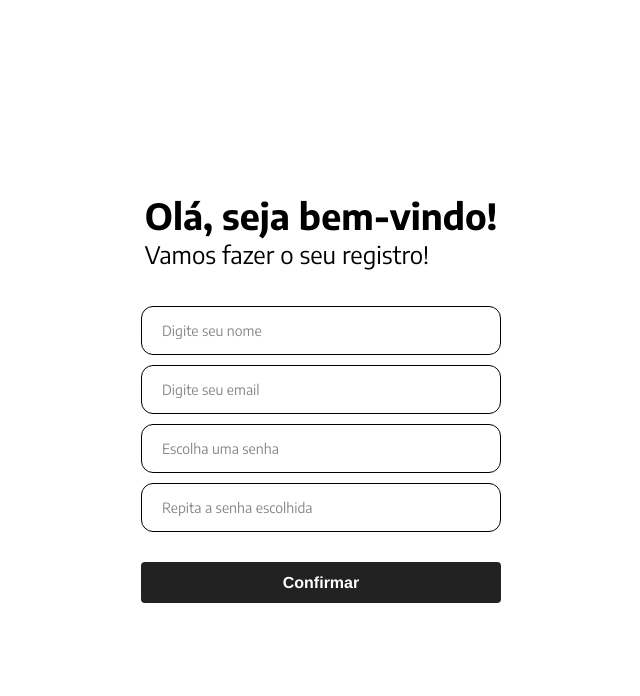
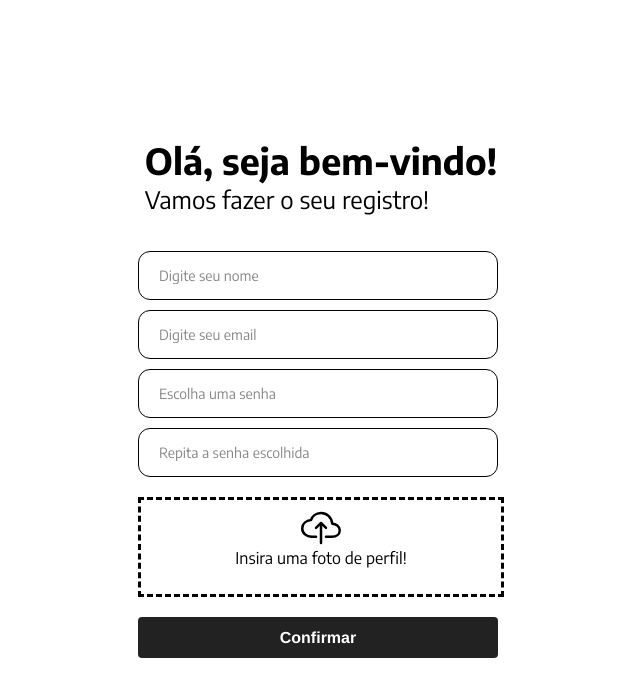
Before and after one commit to Verkylen/e-Clothing-front-end, a React (Create React App) app: page /sign-up in a window 1280 px wide. Shown: the top 696 px of the page, without its empty margins (319-959 px from the left). Built offline with nearby package versions, Linux system fonts and the light colour scheme.

Commit message:
Added profile picture field

```diff
--- a/package.json
+++ b/package.json
@@ -10,6 +10,7 @@
     "ionicons": "^6.0.4",
     "react": "^18.2.0",
     "react-dom": "^18.2.0",
+    "react-drag-drop-files": "^2.3.8",
     "react-dropdown": "^1.11.0",
     "react-router-dom": "^6.4.3",
     "react-scripts": "5.0.1",
--- a/src/SignUpPage.js
+++ b/src/SignUpPage.js
@@ -1,19 +1,20 @@
-import Header from "./components/Header"
 import styled from "styled-components"
-import React from "react"
+import React, { useRef } from "react"
 import axios from "axios"
 import Swal from "sweetalert2"
 import { useNavigate } from "react-router-dom"
+import API_BASE_URL from "./assets/constants"
 
 export default function SignUpPage() {
 
-    const BASE_URL = "PAMONHA"
+    const [inputOpacity, setInputOpacity] = React.useState(1);
 
     const [formValue, setFormValue] = React.useState({
         "username": "",
         "email": "",
         "password": "",
-        "repeatPassword": ""
+        "repeatPassword": "",
+        "profilePicture": ""
     })
 
     const navigate = useNavigate();
@@ -27,7 +28,7 @@ export default function SignUpPage() {
 
     function handleSubmit(e) {
         e.preventDefault();
-        axios.post(BASE_URL + "/sign-up", formValue)
+        axios.post(API_BASE_URL + "/sign-up", formValue)
         .then(() => {
             Swal.fire(
                 'Cadastro realizado com sucesso',
@@ -45,6 +46,50 @@ export default function SignUpPage() {
         })
     }
 
+    const handleDragOver = (event) => {
+        event.preventDefault();
+        event.stopPropagation();
+    }
+
+    const handleUpload = (event) => {
+        event.preventDefault();
+        event.stopPropagation();
+        const file = event.target.files[0];
+        if(file.type != "image/png" && file.type !="image/jpeg" && file.type != "image/jpg")
+            return;
+
+        setFormValue({
+            ...formValue,
+            "profilePicture": event.target.files[0]
+        });
+
+	};
+
+    const handleDrop = (event) => {
+        event.preventDefault();
+        event.stopPropagation();
+        setInputOpacity(1)
+
+        const file = event.dataTransfer.files[0];
+        if(!file)
+            return;
+
+        if(file.type != "image/png" && file.type !="image/jpeg" && file.type != "image/jpg")
+            return;
+
+        setFormValue({
+            ...formValue,
+            "profilePicture": event.target.files[0]
+        });
+
+    }
+
+    const handleDrag = (event, amount) => {
+        event.preventDefault();
+        event.stopPropagation();
+        setInputOpacity(amount)
+    }
+
     return (
         <StyledSignUpPage>
             <div>
@@ -56,11 +101,45 @@ export default function SignUpPage() {
                 <input placeholder="Digite seu email" type="email" name="email" value={formValue.email} onChange={handleChange} required/>
                 <input placeholder="Escolha uma senha" type="password" name="password" value={formValue.password} onChange={handleChange} required/>
                 <input placeholder="Repita a senha escolhida" type="password" name="repeatPassword" value={formValue.repeatPassword} onChange={handleChange} required/>
-                <button class="button-31" type="submit">Confirmar</button>
+                <input type="file" id="file" accept="image/*" name="profilePicture" onChange={handleUpload} required/>
+                <label htmlFor="file">
+                    <StyledFileInput
+                        inputOpacity={inputOpacity}
+                        onDragOver={handleDragOver}
+                        onDragLeave={(e) => handleDrag(e, 1)}
+                        onDragEnter={(e) => handleDrag(e, 0.6)}
+                        onDrop={handleDrop}
+                    >
+                        <ion-icon name="cloud-upload-outline"></ion-icon>
+                        <h3>{formValue.profilePicture === "" ? "Insira uma foto de perfil!" : formValue.profilePicture.name}</h3>
+                    </StyledFileInput>
+                </label>
+                <button className="button-31" type="submit">Confirmar</button>
             </form>
         </StyledSignUpPage>
     )
 }
+
+const StyledFileInput = styled.div`
+
+    height: 100px;
+    width: 366px;
+    margin-top: 20px;
+    border: dashed 3px black;
+    text-align: center;
+    padding: 8px;
+
+    opacity: ${props => props.inputOpacity};
+
+    :hover {
+        opacity: 0.6;
+    }
+
+    ion-icon {
+        font-size: 40px;
+    }
+
+`
 
 const StyledSignUpPage = styled.section`
     display: flex;
@@ -97,9 +176,17 @@ const StyledSignUpPage = styled.section`
         width: 360px;
     }
 
+    input[type=file] {
+        display: none;
+    }
+
     .button-31:hover,
     .button-31:focus {
     opacity: .75;
+    }
+
+    label {
+        display: block;
     }
 
     input {
--- /dev/null
+++ b/src/assets/constants.js
@@ -0,0 +1,3 @@
+const API_BASE_URL = "https://eclothing-api.onrender.com";
+
+export default API_BASE_URL;
```
Also changed, not shown: 1 other file (tests, documents, lock files or other folders).
